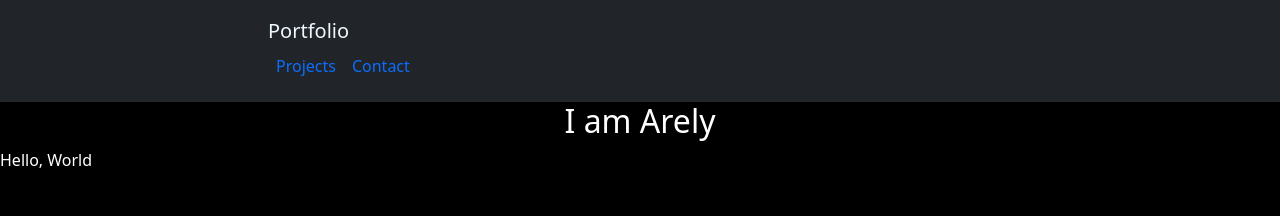
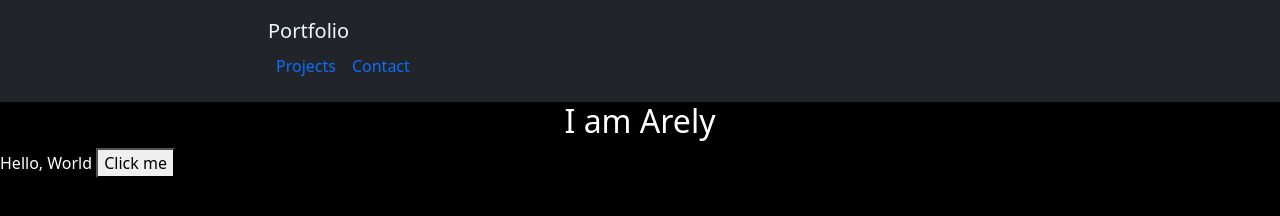
Before and after one commit to arelymartinez16/FullStackPorfolio, a plain HTML site: page index.html in a window 1280 px wide. Drawn offline with nearby package versions, Linux system fonts and the light colour scheme.

Commit message:
Created random button and added onclick event on html file

```diff
--- a/index.html
+++ b/index.html
@@ -34,5 +34,7 @@
             // this actually shows on the web page, not on the console
             document.write("Hello, World");
         </script>
+
+        <button onclick="alert('You clicked on button')">Click me</button>
     </body>
 </html>
```
